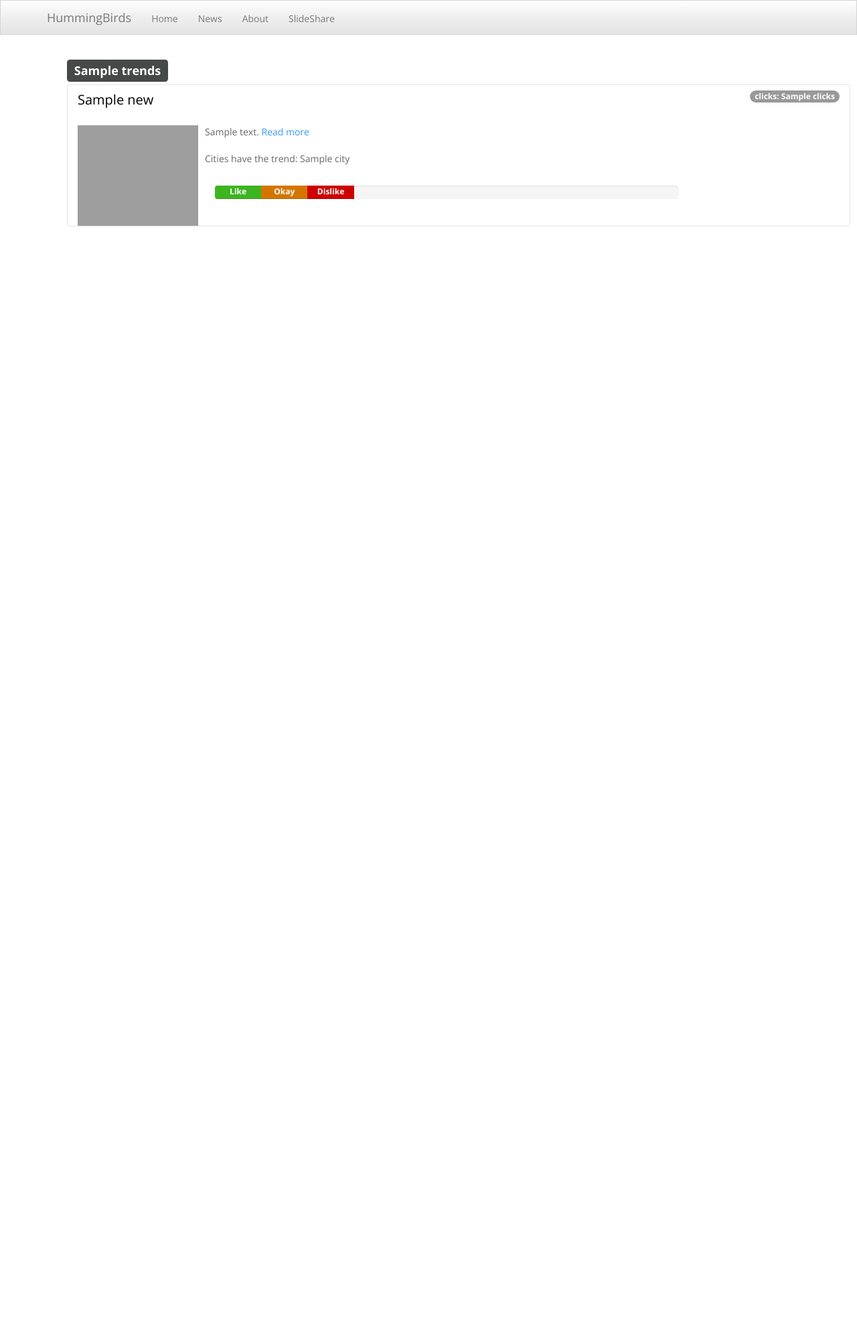
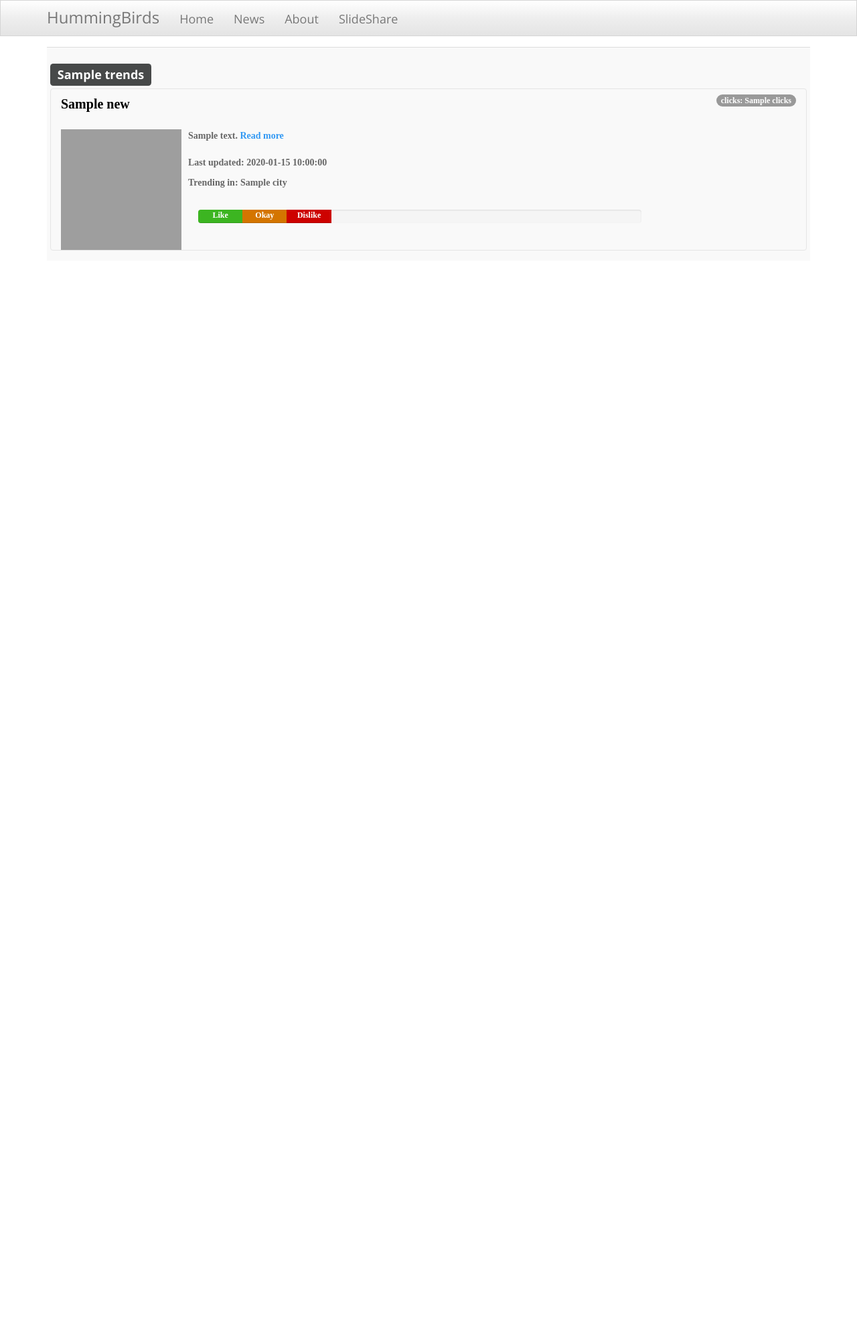
Before and after one commit to luckyshu/hummingbirds, a Flask app: template app/templates/news.html in a window 1280 px wide. Shown: the whole page at 67% size. Run offline with Flask 2, Linux system fonts and the light colour scheme; the template is opened without the code that fills it: most values are stand-ins (such as "Sample title", 1, 10 or a date in 2020); lists and menus that the app fills with data are empty; some libraries are stand-ins or nearby versions; grey boxes are pictures that could not be loaded.

Commit message:
front end modification

```diff
--- a/app/app.py
+++ b/app/app.py
@@ -17,10 +17,11 @@ def index():
 def news():
     d = []
     cursor = g.db.cursor()
-    s = """select id, title, text, clicks, url, pic from news join (select distinct news_trend.newsid as maxid from (select news.id as newsid, clicks, trend_news_junction.trend_id as trendid from news join trend_news_junction on news.id = trend_news_junction.news_id) as news_trend join (select trend_news_junction.trend_id as trendid2, max(clicks) as maxclicks from news join trend_news_junction on news.id = trend_news_junction.news_id where clicks > 30 group by trend_news_junction.trend_id) as max_clicks on news_trend.trendid = max_clicks.trendid2 and news_trend.clicks = max_clicks.maxclicks) as max on news.id = max.maxid order by id desc limit 10;
+    s = """select id, title, text, clicks, url, pic, last_updated from news join (select distinct news_trend.newsid as maxid from (select news.id as newsid, clicks, trend_news_junction.trend_id as trendid from news join trend_news_junction on news.id = trend_news_junction.news_id) as news_trend join (select trend_news_junction.trend_id as trendid2, max(clicks) as maxclicks from news join trend_news_junction on news.id = trend_news_junction.news_id where clicks > 30 group by trend_news_junction.trend_id) as max_clicks on news_trend.trendid = max_clicks.trendid2 and news_trend.clicks = max_clicks.maxclicks) as max on news.id = max.maxid order by last_updated desc limit 20;
     """
     cursor.execute(s)
     rows = cursor.fetchall()
+    print rows
     id = 1
     for row in rows:
         news = {}
@@ -30,6 +31,8 @@ def news():
         news['clicks'] = row[3]
         news['url'] = row[4]
         news['pic'] = row[5]
+        timestamp = int(row[6])
+        news['last_updated'] = time.strftime('%d %b %Y %H:%M:%S', time.localtime(timestamp))
         trends = []
         cities = []
         related = []
@@ -60,8 +63,8 @@ def news():
         news['trends'] = ', '.join(trends)
         news['city'] = ', '.join(cities)
 
-        s = 'select id, title, text, clicks, url, pic from news join (select distinct news_id as id2 from trend_news_junction where trend_id in (select trend_id from trend_news_junction where news_id = %s) and news_id != %s) as related on news.id = related.id2 where clicks > 30 limit 5'
-        cursor.execute(s, (row[0], row[0]))
+        s = 'select id, title, text, clicks, url, pic, last_updated from news join (select distinct news_id as id2 from trend_news_junction where trend_id in (select trend_id from trend_news_junction where news_id = %s) and news_id != %s) as related on news.id = related.id2 where clicks > 30 and clicks < %s order by clicks desc limit 5'
+        cursor.execute(s, (row[0], row[0], row[3]))
         related_rows = cursor.fetchall()
         sub_id = 1
         for related_row in related_rows:
@@ -72,12 +75,14 @@ def news():
             related_new['clicks'] = related_row[3]
             related_new['url'] = related_row[4]
             related_new['pic'] = related_row[5]
+            timestamp = int(row[6])
+            related_new['last_updated'] = time.strftime('%d %b %Y %H:%M:%S', time.localtime(timestamp))
             related.append(related_new)
             sub_id += 1
         news['related'] = related
         d.append(news)
         id += 1
-    print d
+    #print d
     return render_template('news.html', d = d)
 
 @app.route('/about')
--- a/app/templates/index.html
+++ b/app/templates/index.html
@@ -28,15 +28,15 @@ background-size: cover;
 <br>
 <br>
 <div id="main-content" class="row" data-original-title="" title="">
-	<div id="sidebar" class="span8 offset2" data-original-title="" title="">
+	<div id="sidebar" class="span7 offset2" data-original-title="" title="">
 		<div class="well" data-original-title="" title="">
 			<fieldset style="text-align:center">
 				<h1>
       			Trending News
     			</h1>
-    			<p>
+    			<h4 class="text-muted">
     				Get Latest News about Trends on Twitter
-    			</p>
+    			</h4>
     			<a class="btn btn-large btn-success" href="/news"> Get Started!</a>
     		</fieldset>
     	</div>
--- a/app/templates/layout.html
+++ b/app/templates/layout.html
@@ -23,6 +23,9 @@
         padding-top: 70px;
       }
 
+      .navbar{
+        font-size: 18px;
+      }
       .accordion-heading .accordion-toggle{
          font-size: 20px;
          color: #000000;
@@ -41,6 +44,13 @@
           margin-right: -20px;
         }
       }
+
+      .table-striped{
+        background-color: #DEFFFF;
+        font-family: "sans-serif";
+        font-weight: normal;
+      }
+
     </style>
   </head>
 
@@ -55,7 +65,7 @@
             <span class="icon-bar"></span>
             <span class="icon-bar"></span>
           </button>
-          <a class="navbar-brand" href="index">HummingBirds</a>
+          <a class="navbar-brand" href="index"><font size="5">HummingBirds</font></a>
         </div>
         <div class="navbar-collapse collapse">
           {% macro nav_link(endpoint, name) %}
--- a/app/templates/news.html
+++ b/app/templates/news.html
@@ -1,11 +1,17 @@
 {% extends "layout.html" %}
 
 {% block content %}
-<div class="span12">
+<div class="col-lg-14">
       <!-- Main component for a primary marketing message or call to action -->
 
   <div class="accordion" id="accordion1">
+
+    <table class="table table-striped table-condensed">
       {% for news in d %}
+        <thread>
+          <tr>
+            <th>
+              <p>
               <h3><span class="label label-default">{{news['trends']}}</span></h3>
               <div class="accordion-group">
                 <div class="accordion-heading">
@@ -16,7 +22,7 @@
                 </div>
                 <div class="media" style="margin-left:15px">
                   <a class="pull-left" href="#">
-            <img class="media-object" src="{{news['pic']}}" height="150" width="180">
+                    <img class="media-object" src="{{news['pic']}}" height="180" width="180">
                   </a>
                   <div class="media-body">
                     <div class="media">
@@ -24,9 +30,11 @@
                       <a href={{news['url']}}>Read more</a>
                     </div>
                     <br>
-
                     <p>
-              Cities have the trend: {{news['city']}}
+                      Last updated: {{news['last_updated']}}
+                    </p>
+                    <p>
+                      Trending in: {{news['city']}}
                     </p>
                     <br>
                     <div class="col-lg-9">
@@ -55,7 +63,7 @@
                               <div class="accordion-inner">
                                 <div class="media">
                                   <a class="pull-left" href="#">
-                            <img class="media-object" src="{{related_news['pic']}}" height="100" width="120">
+                                    <img class="media-object" src="{{related_news['pic']}}" height="120" width="120">
                                   </a>
                                   <div class="media-body">
                                     <div class="media">
@@ -63,6 +71,9 @@
                                     </div>
                                     <p>
                                       <a href="{{related_news['url']}}">Read more</a>
+                                    </p>
+                                    <p>
+                                      Last updated: {{related_news['last_updated']}}
                                     </p>
                                   </div>
                                 </div>
@@ -75,10 +86,14 @@
                   </div>
                 {% endif %}
               </div>
-
+            </p>
+            </th>
+          </tr>
+        </thread>
       {% else %}
         <a href="#" class="list-group-item">Unbelievable.  No keyswords so far</a>
       {% endfor %}
+    </table>
   </div>
 </div>
 {% endblock %}
--- a/getNews.py
+++ b/getNews.py
@@ -77,16 +77,18 @@ def getNewsInfo(links):
             titles.append(title)
             info['title'] = title
             info['link'] = link
-            info['meta'] = article.meta_description[:150]
+            info['meta'] = article.meta_description[:150].encode('utf-8').strip()
             info['pic'] = None
             if article.top_image is not None:
                 info['pic'] = article.top_image.src
+            if info['pic'].find('.jpg') == -1 and info['pic'].find('.png') == -1:
+                continue
             #info['category'] = getCategory(link)
             info['clicks'] = getClicks(link)
             info['link_ts'] = str(int(time.time()))
             info['text'] = None
             if article.cleaned_text is not None:
-                info['text'] = article.cleaned_text[:150]
+                info['text'] = article.cleaned_text[:150].encode('utf-8').strip() + '...'
             if info['text'] is None or info['text'] == '' or info['pic'] is None or info['pic'] == '':
                 continue
             news.append(info)
--- a/update.py
+++ b/update.py
@@ -128,7 +128,7 @@ for city in cities[city_group_id]:
                 newsresults = open(news_records, 'a')
                 news_list = getNews.getNewsInfo(new_links)
                 for news in news_list:
-                    print news['link_ts'], news['clicks'], news['link'], news['title'], news['meta'], news['pic'], news['text'], links[news['link']]
+                    #print news['link_ts'], news['clicks'], news['link'], news['title'], news['meta'], news['pic'], news['text'], links[news['link']]
                     cursor.execute(news_insert_query, (news['link_ts'], news['clicks'], news['link'], news['title'], news['meta'], news['pic'], news['text'], links[news['link']]))
                     news_id = db.insert_id()
                     newsresults.write('%s,%s\n' % (news['link'], news_id))
--- a/util.py
+++ b/util.py
@@ -64,8 +64,8 @@ def checkRelated(link, l, keywords):
         g = goose.Goose()
         article = g.extract(url=link)
         title = article.title
-        meta = article.meta_description[:150]
-        text = article.cleaned_text[:150]
+        meta = article.meta_description[:150].encode('utf-8').strip()
+        text = article.cleaned_text[:150].encode('utf-8').strip()
         if title is None or text is None or title == '' or text == '':
             return False
         p = re.compile('(@[A-Za-z0-9_]+)|([^0-9A-Za-z \&\t])|(\w+:\/\/\S+)')
```
Also changed, not shown: 1 other file. Lines whose indentation alone changed are shown as unchanged.
